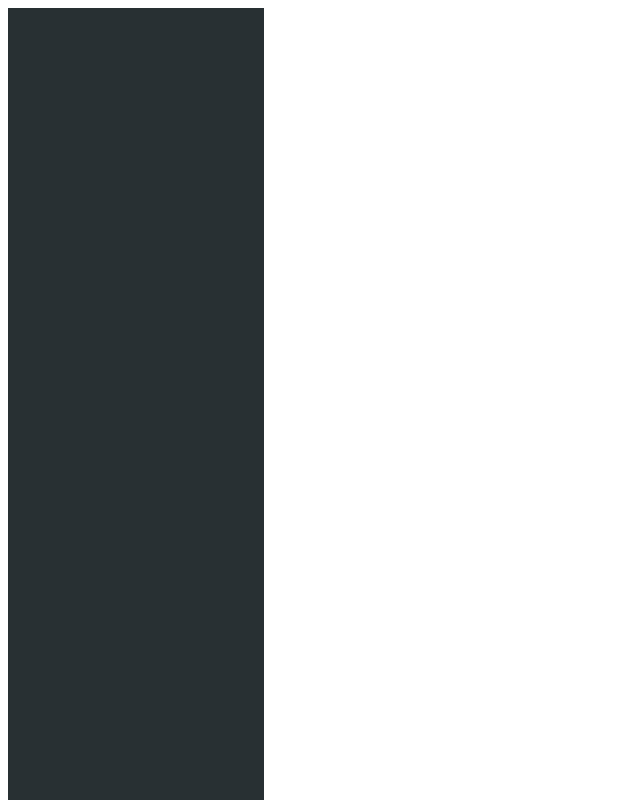
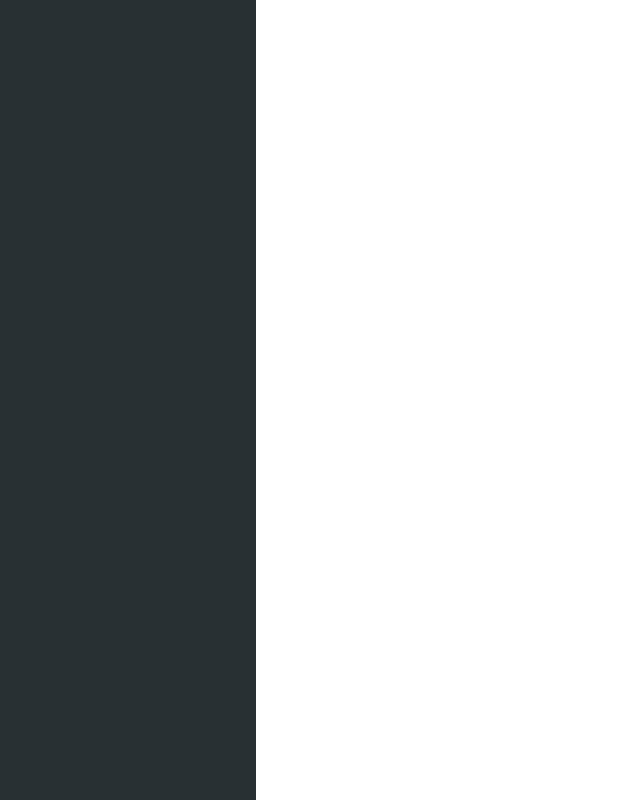
Before and after one commit to r-pluss/crawler_data_display, a website: page app/index.html in a window 1280 px wide. Shown: the top 800 px of the page, without its empty margins (0-640 px from the left). Drawn offline with Linux system fonts and the light colour scheme.

Commit message:
Update style.css

```diff
--- a/app/style.css
+++ b/app/style.css
@@ -1,3 +1,7 @@
+body {
+    margin: 0
+}
+
 .thumb-container {
     background-color: 'black';
 }
```
